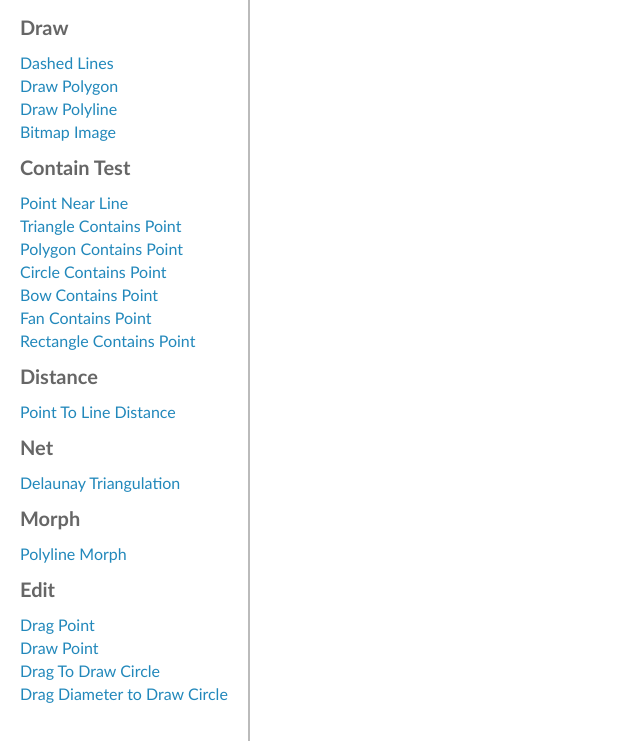
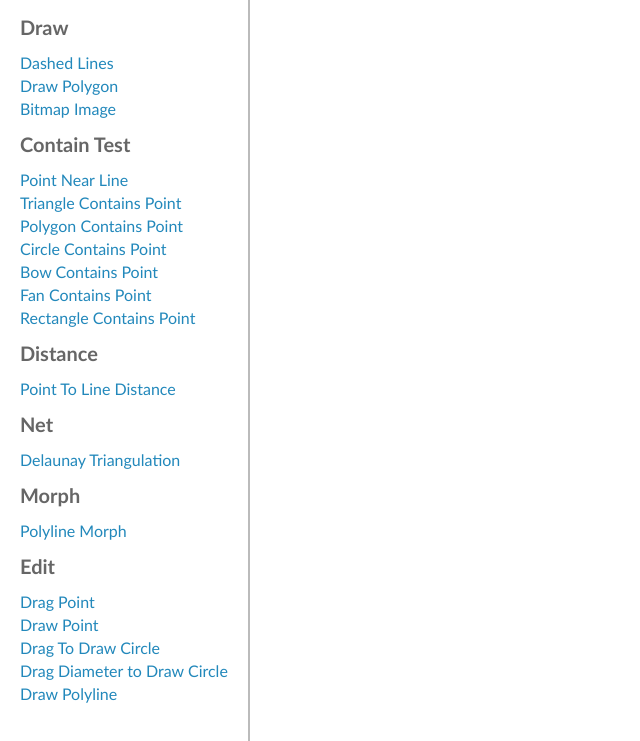
Before and after one commit to jarvisniu/bu.js, a plain HTML site: page examples/index.jade in a window 1280 px wide. Shown: the part 59-800 px from the top of the page, without its empty margins (0-640 px from the left). Drawn offline with nearby package versions, Linux system fonts and the light colour scheme; files that its build step writes are made by us from their sources.

Commit message:
move draw_polyline

```diff
--- a/examples/index.jade
+++ b/examples/index.jade
@@ -30,7 +30,6 @@ body
       h2 Draw
       a(href="#!/draw/dashed_stroke.html") Dashed Lines
       a(href="#!/draw/draw_polygon.html") Draw Polygon
-      a(href="#!/draw/draw_polyline.html") Draw Polyline
       a(href="#!/image/image.html") Bitmap Image
       h2 Contain Test
       a(href="#!/contain/line_near_point.html") Point Near Line
@@ -51,5 +50,6 @@ body
       a(href="#!/edit/draw_point.html") Draw Point
       a(href="#!/edit/draw_circle_reactor.html") Drag To Draw Circle
       a(href="#!/edit/draw_circle_diameter_reactor.html") Drag Diameter to Draw Circle
+      a(href="#!/edit/draw_polyline.html") Draw Polyline
     #container
       iframe(name="web", src="about:blank", frameborder="0")
```
Also changed, not shown: examples/edit/draw_polyline.jade (renamed from examples/draw/draw_polyline.jade).
